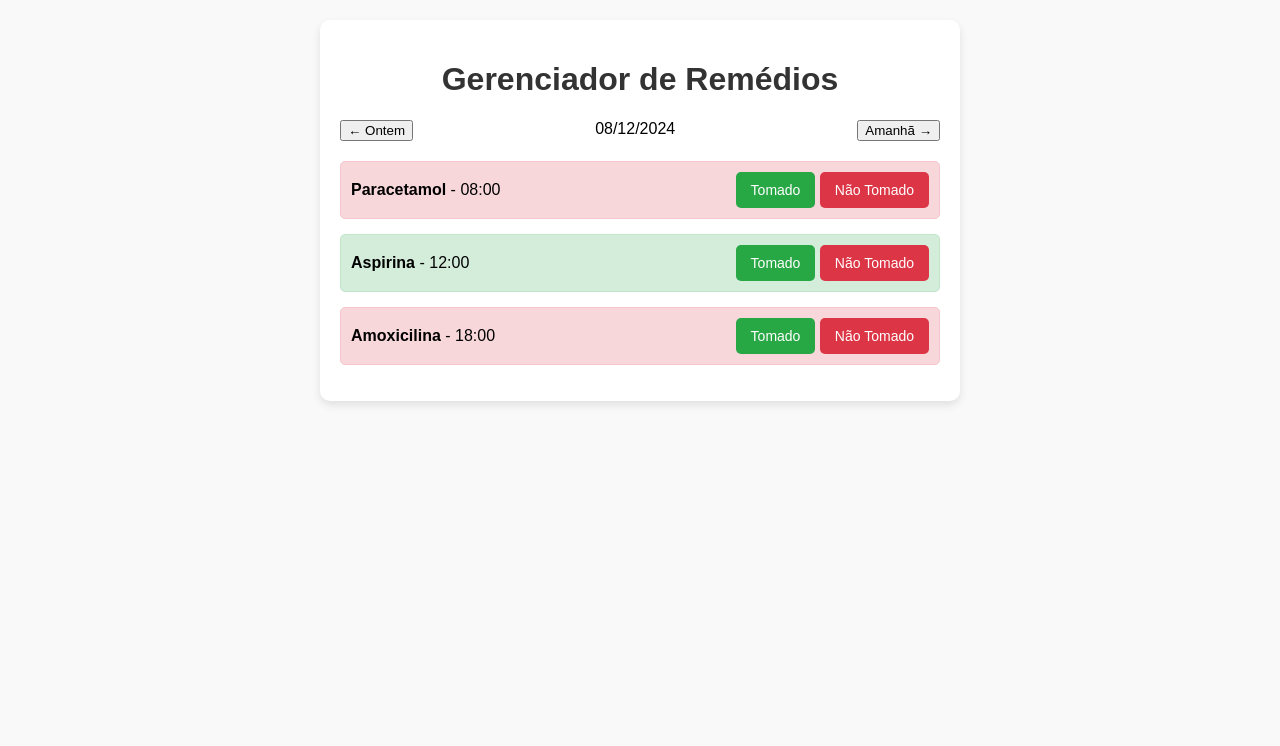
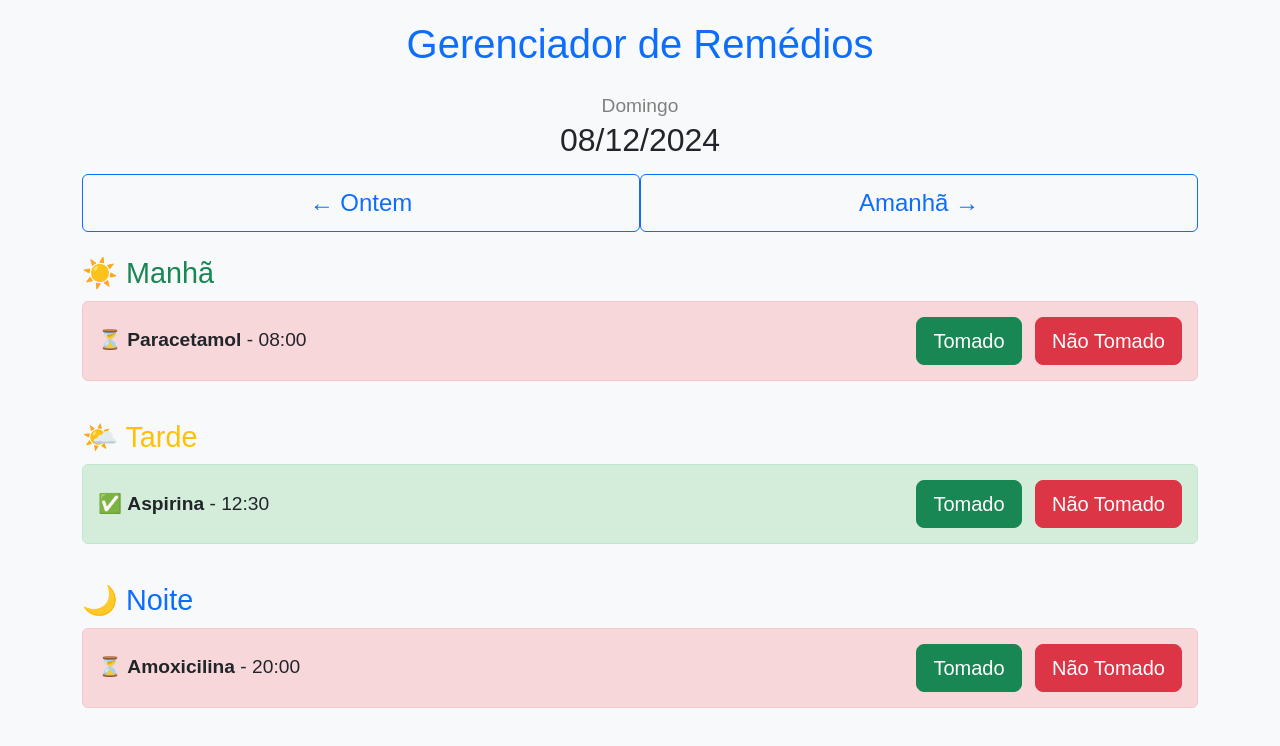
Before and after one commit to juniorapeles/html-estatico-remedios-ailson, a plain HTML site: page index.html in a window 1280 px wide. Drawn offline with nearby package versions, Linux system fonts and the light colour scheme.

Commit message:
new layout

```diff
--- a/index.html
+++ b/index.html
@@ -4,42 +4,46 @@
     <meta charset="UTF-8">
     <meta name="viewport" content="width=device-width, initial-scale=1.0">
     <title>Gerenciador de Remédios</title>
+    <!-- Bootstrap CSS -->
+    <link href="https://cdn.jsdelivr.net/npm/bootstrap@5.3.2/dist/css/bootstrap.min.css" rel="stylesheet">
     <style>
         body {
+            background-color: #f8f9fa;
             font-family: Arial, sans-serif;
-            margin: 0;
-            padding: 0;
-            background-color: #f9f9f9;
         }
         .container {
-            max-width: 600px;
-            margin: 20px auto;
-            padding: 20px;
-            background-color: #ffffff;
-            box-shadow: 0px 4px 8px rgba(0, 0, 0, 0.1);
-            border-radius: 10px;
+            margin-top: 20px;
         }
-        h1 {
+        .date-display {
             text-align: center;
-            color: #333;
+            margin-bottom: 15px;
         }
-        .date-selector {
-            display: flex;
-            justify-content: space-between;
-            margin-bottom: 20px;
+        .date-display h3 {
+            margin: 0;
+            font-size: 2rem;
         }
-        .remedio-list {
-            list-style: none;
-            padding: 0;
+        .date-display span {
+            font-size: 1.2rem;
+            color: gray;
+        }
+        .btn-large {
+            font-size: 1.5rem;
+            padding: 10px 20px;
+            width: 100%;
+        }
+        .period-title {
+            font-size: 1.8rem;
+            margin-bottom: 10px;
         }
         .remedio-item {
             display: flex;
             justify-content: space-between;
             align-items: center;
             margin-bottom: 15px;
-            padding: 10px;
+            padding: 15px;
             border: 1px solid #ddd;
-            border-radius: 5px;
+            border-radius: 8px;
+            font-size: 1.2rem;
         }
         .remedio-item.taken {
             background-color: #d4edda;
@@ -49,63 +53,119 @@
             background-color: #f8d7da;
             border-color: #f5c6cb;
         }
-        .remedio-info {
-            font-size: 16px;
+        .remedio-item.late {
+            background-color: #f8d7da;
+            border-color: #f5c6cb;
         }
-        .remedio-buttons button {
-            padding: 10px 15px;
-            border: none;
-            border-radius: 5px;
-            cursor: pointer;
-            font-size: 14px;
-        }
-        .btn-taken {
-            background-color: #28a745;
-            color: #fff;
-        }
-        .btn-not-taken {
-            background-color: #dc3545;
-            color: #fff;
+        .remedio-item.late .remedio-info {
+            color: red;
         }
     </style>
 </head>
 <body>
     <div class="container">
-        <h1>Gerenciador de Remédios</h1>
-        <div class="date-selector">
-            <button onclick="changeDate(-1)">← Ontem</button>
-            <span id="current-date">08/12/2024</span>
-            <button onclick="changeDate(1)">Amanhã →</button>
+        <h1 class="text-center text-primary mb-4">Gerenciador de Remédios</h1>
+
+        <!-- Data e navegação -->
+        <div class="date-display">
+            <span id="current-day">Domingo</span>
+            <h3 id="current-date">08/12/2024</h3>
         </div>
-        <ul class="remedio-list" id="remedio-list">
-            <!-- Os remédios serão adicionados dinamicamente -->
-        </ul>
+        <div class="d-flex justify-content-between align-items-center mb-4">
+            <button class="btn btn-outline-primary btn-large" onclick="changeDate(-1)">← Ontem</button>
+            <button class="btn btn-outline-primary btn-large" onclick="changeDate(1)">Amanhã →</button>
+        </div>
+
+        <!-- Manhã -->
+        <div class="mb-4">
+            <h4 class="period-title text-success">☀️ Manhã</h4>
+            <ul class="list-group" id="remedio-manha">
+                <!-- Lista de remédios da manhã -->
+            </ul>
+        </div>
+
+        <!-- Tarde -->
+        <div class="mb-4">
+            <h4 class="period-title text-warning">🌤️ Tarde</h4>
+            <ul class="list-group" id="remedio-tarde">
+                <!-- Lista de remédios da tarde -->
+            </ul>
+        </div>
+
+        <!-- Noite -->
+        <div class="mb-4">
+            <h4 class="period-title text-primary">🌙 Noite</h4>
+            <ul class="list-group" id="remedio-noite">
+                <!-- Lista de remédios da noite -->
+            </ul>
+        </div>
     </div>
 
+    <!-- Modal de Alerta -->
+    <div class="modal fade" id="remedioModal" tabindex="-1" aria-labelledby="remedioModalLabel" aria-hidden="true">
+        <div class="modal-dialog">
+            <div class="modal-content">
+                <div class="modal-header">
+                    <h5 class="modal-title" id="remedioModalLabel">Alerta de Remédio Não Tomado</h5>
+                    <button type="button" class="btn-close" data-bs-dismiss="modal" aria-label="Close"></button>
+                </div>
+                <div class="modal-body">
+                    <p id="remedioAlertText">Você não tomou o remédio no horário!</p>
+                    <p><strong>Por favor, tome o remédio o mais rápido possível.</strong></p>
+                </div>
+                <div class="modal-footer">
+                    <button type="button" class="btn btn-secondary" data-bs-dismiss="modal">Fechar</button>
+                    <button type="button" class="btn btn-primary" onclick="marcarTomadoAtual()">Marcar como Tomado</button>
+                </div>
+            </div>
+        </div>
+    </div>
+
+    <!-- Bootstrap JS -->
+    <script src="https://cdn.jsdelivr.net/npm/bootstrap@5.3.2/dist/js/bootstrap.bundle.min.js"></script>
     <script>
         const remedios = [
-            { id: 1, nome: 'Paracetamol', horario: '08:00', tomado: false },
-            { id: 2, nome: 'Aspirina', horario: '12:00', tomado: true },
-            { id: 3, nome: 'Amoxicilina', horario: '18:00', tomado: false },
+            { id: 1, nome: 'Paracetamol', horario: '08:00', periodo: 'manhã', tomado: false },
+            { id: 2, nome: 'Aspirina', horario: '12:30', periodo: 'tarde', tomado: true },
+            { id: 3, nome: 'Amoxicilina', horario: '20:00', periodo: 'noite', tomado: false },
         ];
 
-        const remedioList = document.getElementById('remedio-list');
+        const listas = {
+            manhã: document.getElementById('remedio-manha'),
+            tarde: document.getElementById('remedio-tarde'),
+            noite: document.getElementById('remedio-noite'),
+        };
+
+        let remedioAtual = null;
 
         function renderRemedios() {
-            remedioList.innerHTML = '';
+            // Limpa as listas antes de renderizar
+            for (const periodo in listas) {
+                listas[periodo].innerHTML = '';
+            }
+
             remedios.forEach(remedio => {
                 const item = document.createElement('li');
-                item.className = `remedio-item ${remedio.tomado ? 'taken' : 'pending'}`;
+                const horarioAtual = new Date();
+                const horarioRemedio = new Date();
+                const [hora, minuto] = remedio.horario.split(':');
+                horarioRemedio.setHours(hora, minuto, 0);
+
+                // Lógica para verificar se o remédio já passou do horário
+                const isLate = !remedio.tomado && horarioAtual > horarioRemedio;
+
+                item.className = `list-group-item d-flex justify-content-between align-items-center remedio-item ${remedio.tomado ? 'taken' : isLate ? 'late' : 'pending'}`;
                 item.innerHTML = `
                     <div class="remedio-info">
+                        <span>${remedio.tomado ? '✅' : isLate ? '⚠️' : '⏳'}</span>
                         <strong>${remedio.nome}</strong> - ${remedio.horario}
                     </div>
-                    <div class="remedio-buttons">
-                        <button class="btn-taken" onclick="marcarTomado(${remedio.id}, true)">Tomado</button>
-                        <button class="btn-not-taken" onclick="marcarTomado(${remedio.id}, false)">Não Tomado</button>
+                    <div>
+                        <button class="btn btn-lg btn-success me-2" onclick="marcarTomado(${remedio.id}, true)">Tomado</button>
+                        <button class="btn btn-lg btn-danger" onclick="marcarTomado(${remedio.id}, false)">Não Tomado</button>
                     </div>
                 `;
-                remedioList.appendChild(item);
+                listas[remedio.periodo].appendChild(item);
             });
         }
 
@@ -113,22 +173,48 @@
             const remedio = remedios.find(r => r.id === id);
             if (remedio) {
                 remedio.tomado = tomado;
-                alert(`Remédio "${remedio.nome}" foi marcado como ${tomado ? 'tomado' : 'não tomado'}.`);
+                if (!remedio.tomado && !remedio.modalShown) {
+                    // Se o remédio não foi tomado e o horário já passou, mostra o alerta
+                    remedioAtual = remedio;
+                    showAlert(remedio);
+                }
                 renderRemedios();
-                // Aqui você pode fazer uma chamada para o backend para registrar o status
+            }
+        }
+
+        function showAlert(remedio) {
+            const modal = new bootstrap.Modal(document.getElementById('remedioModal'));
+            document.getElementById('remedioAlertText').innerText = `O remédio ${remedio.nome} não foi tomado até o horário.`;
+            modal.show();
+        }
+
+        function marcarTomadoAtual() {
+            if (remedioAtual) {
+                remedioAtual.tomado = true;
+                remedioAtual.modalShown = true;
+                renderRemedios();
+                const modal = bootstrap.Modal.getInstance(document.getElementById('remedioModal'));
+                modal.hide();
             }
         }
 
         function changeDate(offset) {
-            const currentDate = new Date(document.getElementById('current-date').innerText.split('/').reverse().join('-'));
+            const currentDateElement = document.getElementById('current-date');
+            const currentDayElement = document.getElementById('current-day');
+
+            const currentDate = new Date();
             currentDate.setDate(currentDate.getDate() + offset);
+
             const newDate = currentDate.toLocaleDateString('pt-BR');
-            document.getElementById('current-date').innerText = newDate;
-            // Aqui você pode buscar os remédios da data nova
-            alert(`Carregando remédios para ${newDate}`);
+            const newDay = currentDate.toLocaleString('pt-BR', { weekday: 'long' });
+
+            currentDateElement.innerText = newDate;
+            currentDayElement.innerText = newDay;
+
+            renderRemedios();
         }
 
-        renderRemedios();
+        renderRemedios(); // Inicializa os remédios
     </script>
 </body>
 </html>
```
